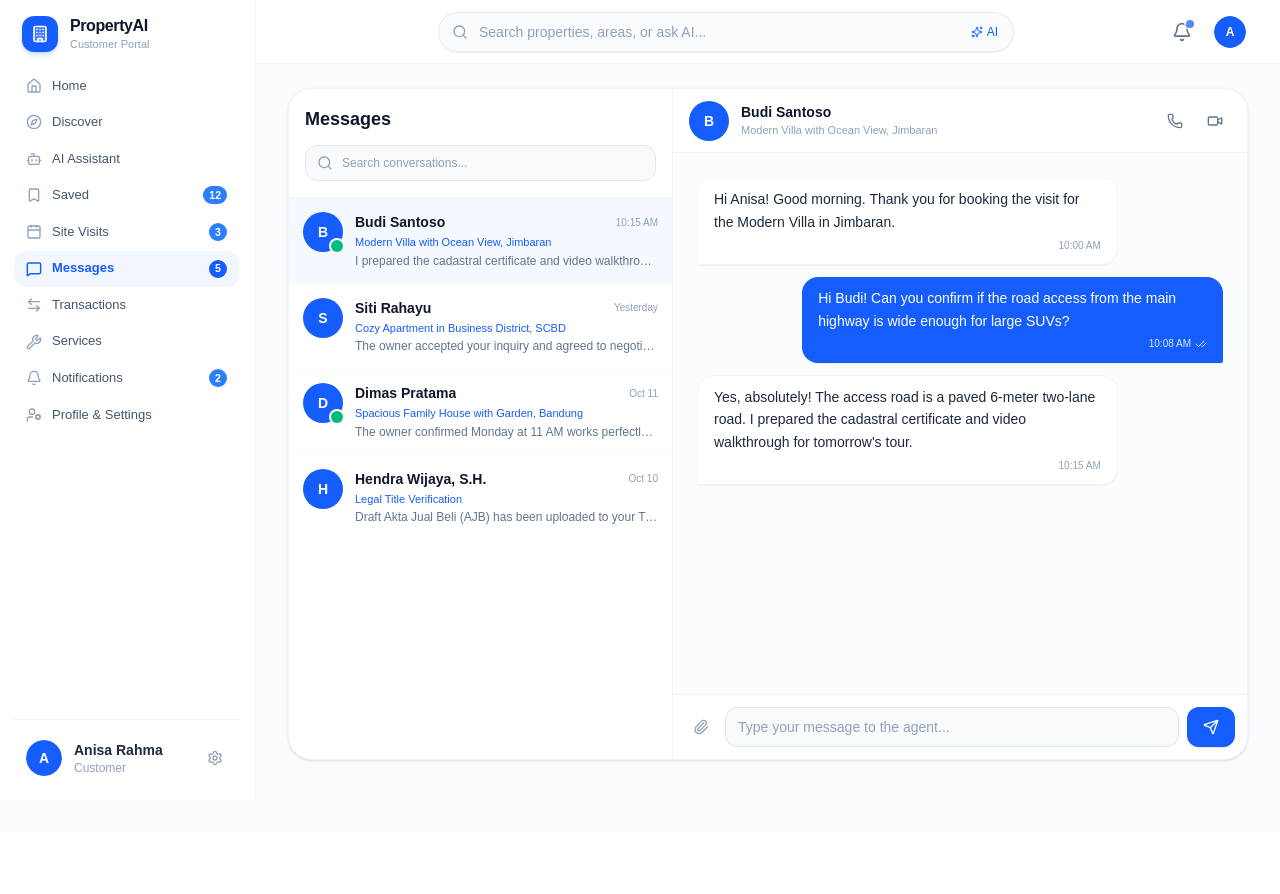
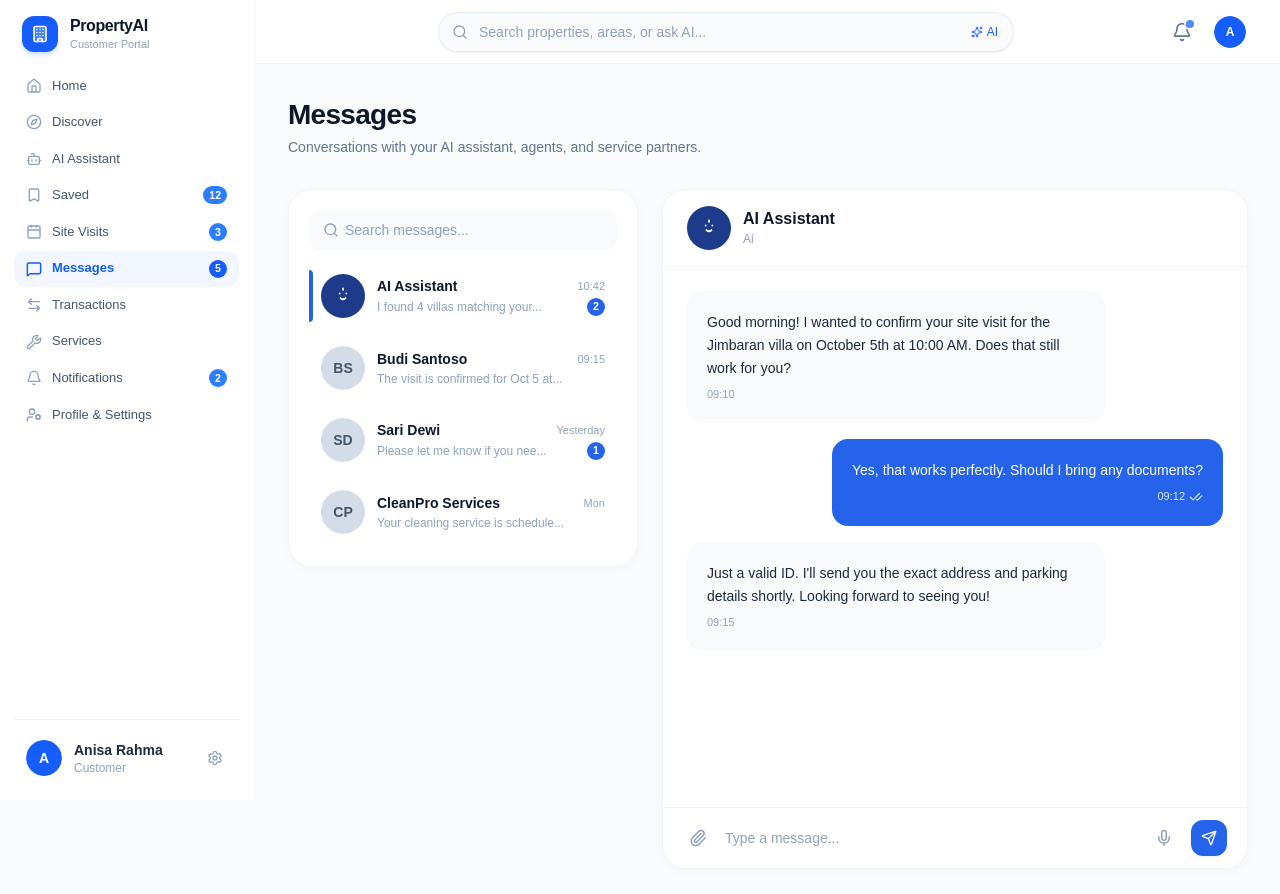
Before and after one commit to shahidulshohid/kim18manu, a Next.js app: page /dashboard/customer/messages in a window 1280 px wide. Shown: the top 894 px of the page. Before the commit the page ends 832 px from the top, so only its background shows below. Built offline with nearby package versions, Linux system fonts and the light colour scheme.

Commit message:
feat: add MessagesView component with conversational UI and AI chat support

```diff
--- a/components/dashboard/customer/views/MessagesView.tsx
+++ b/components/dashboard/customer/views/MessagesView.tsx
@@ -1,185 +1,350 @@
 "use client";
 
-import React, { useState, useRef } from "react";
+import React, { useState, useRef, useEffect } from "react";
 import {
   Search,
+  Paperclip,
+  Mic,
   Send,
-  Phone,
-  Video,
-  Paperclip,
+  ArrowLeft,
+  Sparkles,
   CheckCheck,
-  ArrowLeft,
 } from "lucide-react";
-import { Button } from "@/components/ui/button";
 import { cn } from "@/lib/utils";
 
-interface Conversation {
+export interface ConversationItem {
   id: string;
   name: string;
+  subtitle: string;
   role: string;
-  property: string;
+  avatarText?: string;
+  isAi?: boolean;
+  time: string;
   lastMessage: string;
+  unreadCount?: number;
+}
+
+export interface ChatMessage {
+  id: string;
+  sender: "them" | "me";
+  text: string;
   time: string;
-  unread: number;
-  avatar: string;
-  online: boolean;
+}
+
+const INITIAL_CONVERSATIONS: ConversationItem[] = [
+  {
+    id: "conv-1",
+    name: "AI Assistant",
+    subtitle: "Ai",
+    role: "AI Real Estate Assistant",
+    isAi: true,
+    time: "10:42",
+    lastMessage: "I found 4 villas matching your...",
+    unreadCount: 2,
+  },
+  {
+    id: "conv-2",
+    name: "Budi Santoso",
+    subtitle: "Property Specialist",
+    role: "Senior Broker",
+    avatarText: "BS",
+    time: "09:15",
+    lastMessage: "The visit is confirmed for Oct 5 at...",
+  },
+  {
+    id: "conv-3",
+    name: "Sari Dewi",
+    subtitle: "Luxury Condo Advisor",
+    role: "SCBD Advisor",
+    avatarText: "SD",
+    time: "Yesterday",
+    lastMessage: "Please let me know if you nee...",
+    unreadCount: 1,
+  },
+  {
+    id: "conv-4",
+    name: "CleanPro Services",
+    subtitle: "Service Partner",
+    role: "Home Maintenance",
+    avatarText: "CP",
+    time: "Mon",
+    lastMessage: "Your cleaning service is schedule...",
+  },
+];
+
+const INITIAL_MESSAGES: Record<string, ChatMessage[]> = {
+  "conv-1": [
+    {
+      id: "msg-1",
+      sender: "them",
+      text: "Good morning! I wanted to confirm your site visit for the Jimbaran villa on October 5th at 10:00 AM. Does that still work for you?",
+      time: "09:10",
+    },
+    {
+      id: "msg-2",
+      sender: "me",
+      text: "Yes, that works perfectly. Should I bring any documents?",
+      time: "09:12",
+    },
+    {
+      id: "msg-3",
+      sender: "them",
+      text: "Just a valid ID. I'll send you the exact address and parking details shortly. Looking forward to seeing you!",
+      time: "09:15",
+    },
+  ],
+  "conv-2": [
+    {
+      id: "b-1",
+      sender: "them",
+      text: "Hello Anisa, Budi Santoso here. The visit is confirmed for Oct 5 at 10:00 WIB for Modern Villa with Ocean View.",
+      time: "09:15",
+    },
+    {
+      id: "b-2",
+      sender: "me",
+      text: "Thank you Budi! Is there private parking available at the property?",
+      time: "09:18",
+    },
+    {
+      id: "b-3",
+      sender: "them",
+      text: "Yes, there is an enclosed 2-car garage plus ample guest driveway parking.",
+      time: "09:20",
+    },
+  ],
+  "conv-3": [
+    {
+      id: "s-1",
+      sender: "them",
+      text: "Hi Anisa, following up on your SCBD apartment tour.",
+      time: "Yesterday",
+    },
+    {
+      id: "s-2",
+      sender: "them",
+      text: "Please let me know if you need floorplans or building amenity brochures.",
+      time: "Yesterday",
+    },
+  ],
+  "conv-4": [
+    {
+      id: "c-1",
+      sender: "them",
+      text: "Good day! Your cleaning service is scheduled for next Monday at 09:00 WIB.",
+      time: "Mon",
+    },
+    {
+      id: "c-2",
+      sender: "me",
+      text: "Confirmed, thank you CleanPro team!",
+      time: "Mon",
+    },
+  ],
+};
+
+// Cute AI Avatar matching the screenshot dark-blue circle with white sparkles/smile icon
+function AiAvatar({ className }: { className?: string }) {
+  return (
+    <div
+      className={cn(
+        "h-10 w-10 sm:h-11 sm:w-11 rounded-full bg-[#1e3a8a] text-white flex items-center justify-center shrink-0 shadow-xs",
+        className
+      )}
+    >
+      <svg
+        viewBox="0 0 24 24"
+        fill="none"
+        stroke="currentColor"
+        strokeWidth="2.2"
+        strokeLinecap="round"
+        strokeLinejoin="round"
+        className="h-5 w-5 text-white"
+      >
+        <path d="M8 9h.01" />
+        <path d="M16 9h.01" />
+        <path d="M9 14.5c1.8 1.8 4.2 1.8 6 0" />
+        <path d="M12 3v1.5" />
+      </svg>
+    </div>
+  );
 }
 
 export default function MessagesView() {
-  const [conversations] = useState<Conversation[]>([
-    {
-      id: "c-1",
-      name: "Budi Santoso",
-      role: "Property Specialist",
-      property: "Modern Villa with Ocean View, Jimbaran",
-      lastMessage: "I prepared the cadastral certificate and video walkthrough for tomorrow's tour.",
-      time: "10:15 AM",
-      unread: 1,
-      avatar: "B",
-      online: true,
-    },
-    {
-      id: "c-2",
-      name: "Siti Rahayu",
-      role: "Luxury Condo Advisor",
-      property: "Cozy Apartment in Business District, SCBD",
-      lastMessage: "The owner accepted your inquiry and agreed to negotiate on the furnishing package.",
-      time: "Yesterday",
-      unread: 2,
-      avatar: "S",
-      online: false,
-    },
-    {
-      id: "c-3",
-      name: "Dimas Pratama",
-      role: "Residential Consultant",
-      property: "Spacious Family House with Garden, Bandung",
-      lastMessage: "The owner confirmed Monday at 11 AM works perfectly for your site visit.",
-      time: "Oct 11",
-      unread: 1,
-      avatar: "D",
-      online: true,
-    },
-    {
-      id: "c-4",
-      name: "Hendra Wijaya, S.H.",
-      role: "PPAT / Notary Partner",
-      property: "Legal Title Verification",
-      lastMessage: "Draft Akta Jual Beli (AJB) has been uploaded to your Transactions portal.",
-      time: "Oct 10",
-      unread: 1,
-      avatar: "H",
-      online: false,
-    },
-  ]);
+  const [conversations, setConversations] = useState<ConversationItem[]>(INITIAL_CONVERSATIONS);
+  const [activeId, setActiveId] = useState<string>("conv-1");
+  const [searchQuery, setSearchQuery] = useState("");
+  const [messages, setMessages] = useState<Record<string, ChatMessage[]>>(INITIAL_MESSAGES);
+  const [inputText, setInputText] = useState("");
+  const messagesEndRef = useRef<HTMLDivElement>(null);
 
-  const [selectedId, setSelectedId] = useState("c-1");
-  const [messages, setMessages] = useState<
-    Record<string, { id: string; sender: "them" | "me"; text: string; time: string }[]>
-  >({
-    "c-1": [
-      {
-        id: "m1",
-        sender: "them",
-        text: "Hi Anisa! Good morning. Thank you for booking the visit for the Modern Villa in Jimbaran.",
-        time: "10:00 AM",
-      },
-      {
-        id: "m2",
-        sender: "me",
-        text: "Hi Budi! Can you confirm if the road access from the main highway is wide enough for large SUVs?",
-        time: "10:08 AM",
-      },
-      {
-        id: "m3",
-        sender: "them",
-        text: "Yes, absolutely! The access road is a paved 6-meter two-lane road. I prepared the cadastral certificate and video walkthrough for tomorrow's tour.",
-        time: "10:15 AM",
-      },
-    ],
-  });
+  const activeConversation =
+    conversations.find((c) => c.id === activeId) || conversations[0];
 
-  const [inputMsg, setInputMsg] = useState("");
-  const activeConversation = conversations.find((c) => c.id === selectedId) || conversations[0];
-  const msgIdCounter = useRef(100);
+  const currentChatMessages = messages[activeId] || [];
 
-  const handleSend = () => {
-    if (!inputMsg.trim()) return;
-    msgIdCounter.current += 1;
-    const newMsg = {
-      id: `msg-${msgIdCounter.current}`,
-      sender: "me" as const,
-      text: inputMsg,
-      time: "Just now",
+  const scrollToBottom = () => {
+    messagesEndRef.current?.scrollIntoView({ behavior: "smooth" });
+  };
+
+  useEffect(() => {
+    scrollToBottom();
+  }, [activeId, currentChatMessages.length]);
+
+  const handleSelectConversation = (id: string) => {
+    setActiveId(id);
+    // Mark as read
+    setConversations((prev) =>
+      prev.map((c) => (c.id === id ? { ...c, unreadCount: undefined } : c))
+    );
+  };
+
+  const handleSendMessage = (e: React.FormEvent) => {
+    e.preventDefault();
+    if (!inputText.trim()) return;
+
+    const now = new Date();
+    const timeStr = `${String(now.getHours()).padStart(2, "0")}:${String(
+      now.getMinutes()
+    ).padStart(2, "0")}`;
+
+    const newMsg: ChatMessage = {
+      id: `msg-${Date.now()}`,
+      sender: "me",
+      text: inputText.trim(),
+      time: timeStr,
     };
 
     setMessages((prev) => ({
       ...prev,
-      [selectedId]: [...(prev[selectedId] || []), newMsg],
+      [activeId]: [...(prev[activeId] || []), newMsg],
     }));
-    setInputMsg("");
+
+    // Update snippet in conversation list
+    setConversations((prev) =>
+      prev.map((c) =>
+        c.id === activeId
+          ? {
+              ...c,
+              lastMessage: inputText.trim(),
+              time: timeStr,
+            }
+          : c
+      )
+    );
+
+    const sentText = inputText.trim();
+    setInputText("");
+
+    // If chatting with AI, provide a smart quick response
+    if (activeConversation.isAi) {
+      setTimeout(() => {
+        const replyMsg: ChatMessage = {
+          id: `reply-${Date.now()}`,
+          sender: "them",
+          text: `Got it! I've noted that down: "${sentText}". I'm here to help coordinate your visits and property searches.`,
+          time: timeStr,
+        };
+        setMessages((prev) => ({
+          ...prev,
+          [activeId]: [...(prev[activeId] || []), replyMsg],
+        }));
+      }, 1000);
+    }
   };
 
+  const filteredConversations = conversations.filter(
+    (c) =>
+      c.name.toLowerCase().includes(searchQuery.toLowerCase()) ||
+      c.lastMessage.toLowerCase().includes(searchQuery.toLowerCase())
+  );
+
   return (
-    <div className="w-full max-w-full overflow-x-hidden min-w-0 py-4 sm:py-6 px-3 sm:px-6 lg:px-[32px] h-[calc(100vh-80px)] flex flex-col">
-      <div className="rounded-2xl sm:rounded-3xl border border-slate-100 bg-white shadow-sm flex-1 flex overflow-hidden min-w-0">
-        {/* Left: Conversations List */}
+    <div className="w-full max-w-full overflow-x-hidden min-w-0 py-6 sm:py-8 px-4 sm:px-6 lg:px-[32px]">
+      {/* 1. Header */}
+      <div className="mb-6 sm:mb-8">
+        <h1 className="text-2xl sm:text-[28px] font-bold text-slate-900 tracking-tight">
+          Messages
+        </h1>
+        <p className="text-sm text-slate-500 mt-1">
+          Conversations with your AI assistant, agents, and service partners.
+        </p>
+      </div>
+
+      {/* 2. Main Two-Panel Layout */}
+      <div className="flex flex-col lg:flex-row gap-5 sm:gap-6 items-start">
+        {/* Left Panel: Conversations List */}
         <div
           className={cn(
-            "w-full md:w-80 lg:w-96 border-r border-slate-100 flex flex-col bg-white min-w-0",
-            selectedId ? "hidden md:flex" : "flex"
+            "w-full lg:w-[350px] shrink-0 bg-white rounded-2xl sm:rounded-3xl border border-slate-100 shadow-[0_2px_12px_rgba(0,0,0,0.03)] p-4 sm:p-5 flex flex-col",
+            activeId ? "block" : "block"
           )}
         >
-          {/* Header */}
-          <div className="p-4 border-b border-slate-100">
-            <h2 className="text-lg font-bold text-slate-900 mb-3">Messages</h2>
-            <div className="relative">
-              <Search className="absolute left-3 top-1/2 -translate-y-1/2 h-4 w-4 text-slate-400" />
-              <input
-                type="text"
-                placeholder="Search conversations..."
-                className="w-full h-9 pl-9 pr-3 rounded-xl border border-slate-200 bg-slate-50 text-xs text-slate-800 placeholder:text-slate-400 focus:outline-none focus:border-blue-500"
-              />
-            </div>
+          {/* Search Box */}
+          <div className="relative mb-3">
+            <Search className="h-4 w-4 text-slate-400 absolute left-3.5 top-1/2 -translate-y-1/2 pointer-events-none" />
+            <input
+              type="text"
+              value={searchQuery}
+              onChange={(e) => setSearchQuery(e.target.value)}
+              placeholder="Search messages..."
+              className="w-full h-10 pl-9 pr-3.5 rounded-xl border-none bg-[#f8fafc] text-xs sm:text-sm text-slate-800 placeholder:text-slate-400 focus:outline-none focus:ring-1 focus:ring-blue-500 transition-all"
+            />
           </div>
 
-          {/* List */}
-          <div className="flex-1 overflow-y-auto divide-y divide-slate-50">
-            {conversations.map((conv) => {
-              const isSelected = conv.id === selectedId;
+          {/* Conversations Items */}
+          <div className="space-y-1">
+            {filteredConversations.map((conv) => {
+              const isSelected = conv.id === activeId;
+
               return (
                 <div
                   key={conv.id}
-                  onClick={() => setSelectedId(conv.id)}
+                  onClick={() => handleSelectConversation(conv.id)}
                   className={cn(
-                    "p-3.5 flex items-start gap-3 cursor-pointer transition-colors",
-                    isSelected ? "bg-blue-50/70" : "hover:bg-slate-50"
+                    "relative flex items-center gap-3 p-3 rounded-2xl cursor-pointer transition-all select-none",
+                    isSelected
+                      ? "bg-transparent"
+                      : "hover:bg-slate-50/80"
                   )}
                 >
-                  <div className="relative shrink-0">
-                    <div className="h-10 w-10 rounded-full bg-blue-600 text-white font-bold flex items-center justify-center text-sm">
-                      {conv.avatar}
+                  {/* Blue Left Indicator for Active Conversation */}
+                  {isSelected && (
+                    <span className="absolute left-0 top-2 bottom-2 w-1 bg-[#2563eb] rounded-r-full" />
+                  )}
+
+                  {/* Avatar */}
+                  {conv.isAi ? (
+                    <AiAvatar />
+                  ) : (
+                    <div className="h-10 w-10 sm:h-11 sm:w-11 rounded-full bg-slate-300/80 text-slate-600 font-bold flex items-center justify-center text-xs sm:text-sm shrink-0">
+                      {conv.avatarText}
                     </div>
-                    {conv.online && (
-                      <span className="absolute bottom-0 right-0 h-3 w-3 rounded-full bg-emerald-500 ring-2 ring-white" />
-                    )}
-                  </div>
+                  )}
 
+                  {/* Content */}
                   <div className="flex-1 min-w-0">
-                    <div className="flex items-center justify-between">
-                      <span className="font-bold text-xs sm:text-sm text-slate-900 truncate">
+                    <div className="flex items-center justify-between gap-1">
+                      <span className="text-xs sm:text-sm font-bold text-slate-900 truncate">
                         {conv.name}
                       </span>
-                      <span className="text-[10px] text-slate-400 shrink-0">{conv.time}</span>
+                      <span className="text-[11px] text-slate-400 shrink-0">
+                        {conv.time}
+                      </span>
                     </div>
 
-                    <p className="text-[11px] text-blue-600 font-medium truncate mt-0.5">
-                      {conv.property}
-                    </p>
+                    <div className="flex items-center justify-between gap-2 mt-0.5">
+                      <p className="text-xs text-slate-400 truncate">
+                        {conv.lastMessage}
+                      </p>
 
-                    <p className="text-xs text-slate-500 truncate mt-0.5 font-normal">
-                      {conv.lastMessage}
-                    </p>
+                      {/* Unread badge */}
+                      {conv.unreadCount !== undefined && conv.unreadCount > 0 && (
+                        <span className="flex h-4.5 min-w-4.5 items-center justify-center rounded-full bg-[#2563eb] text-white text-[10.5px] font-bold px-1 shrink-0">
+                          {conv.unreadCount}
+                        </span>
+                      )}
+                    </div>
                   </div>
                 </div>
               );
@@ -187,107 +352,106 @@ export default function MessagesView() {
           </div>
         </div>
 
-        {/* Right: Active Chat Window */}
-        <div
-          className={cn(
-            "flex-1 flex flex-col bg-slate-50/50",
-            !selectedId ? "hidden md:flex" : "flex"
-          )}
-        >
-          {/* Active Chat Header */}
-          <div className="h-16 px-4 bg-white border-b border-slate-100 flex items-center justify-between">
-            <div className="flex items-center gap-3">
-              <button
-                onClick={() => setSelectedId("")}
-                className="md:hidden p-1.5 rounded-lg text-slate-500 hover:bg-slate-100"
-              >
-                <ArrowLeft className="h-5 w-5" />
-              </button>
+        {/* Right Panel: Active Chat Window */}
+        <div className="flex-1 w-full bg-white rounded-2xl sm:rounded-3xl border border-slate-100 shadow-[0_2px_12px_rgba(0,0,0,0.03)] flex flex-col h-[640px] sm:h-[680px] overflow-hidden min-w-0">
+          {/* Chat Header */}
+          <div className="px-5 sm:px-6 py-4 border-b border-slate-100 flex items-center justify-between gap-3 shrink-0">
+            <div className="flex items-center gap-3 min-w-0">
+              {activeConversation.isAi ? (
+                <AiAvatar />
+              ) : (
+                <div className="h-10 w-10 rounded-full bg-slate-300/80 text-slate-600 font-bold flex items-center justify-center text-sm shrink-0">
+                  {activeConversation.avatarText}
+                </div>
+              )}
 
-              <div className="h-10 w-10 rounded-full bg-blue-600 text-white font-bold flex items-center justify-center text-sm shrink-0">
-                {activeConversation.avatar}
-              </div>
-
-              <div className="min-w-0 flex-1">
-                <h3 className="font-bold text-sm text-slate-900 leading-snug truncate">
+              <div className="min-w-0">
+                <h3 className="text-sm sm:text-base font-bold text-slate-900 leading-tight truncate">
                   {activeConversation.name}
                 </h3>
-                <p className="text-[11px] text-slate-400 font-medium truncate">
-                  {activeConversation.property}
+                <p className="text-xs text-slate-400 mt-0.5 font-normal">
+                  {activeConversation.subtitle}
                 </p>
               </div>
             </div>
-
-            <div className="flex items-center gap-1 sm:gap-2 shrink-0">
-              <button className="p-2 rounded-xl text-slate-500 hover:text-blue-600 hover:bg-slate-50 cursor-pointer">
-                <Phone className="h-4 w-4" />
-              </button>
-              <button className="p-2 rounded-xl text-slate-500 hover:text-blue-600 hover:bg-slate-50 cursor-pointer">
-                <Video className="h-4 w-4" />
-              </button>
-            </div>
           </div>
 
-          {/* Messages Scroll Area */}
-          <div className="flex-1 overflow-y-auto p-4 sm:p-6 space-y-3">
-            {(messages[selectedId] || []).map((m) => (
-              <div
-                key={m.id}
-                className={cn("flex flex-col", m.sender === "me" ? "items-end" : "items-start")}
-              >
+          {/* Chat Messages Body */}
+          <div className="flex-1 overflow-y-auto p-5 sm:p-6 space-y-4">
+            {currentChatMessages.map((msg) => {
+              const isMe = msg.sender === "me";
+
+              return (
                 <div
-                  className={cn(
-                    "max-w-[85%] sm:max-w-[80%] rounded-2xl px-4 py-2.5 text-xs sm:text-sm leading-relaxed shadow-2xs break-words",
-                    m.sender === "me"
-                      ? "bg-blue-600 text-white rounded-br-xs"
-                      : "bg-white border border-slate-100 text-slate-800 rounded-bl-xs"
-                  )}
+                  key={msg.id}
+                  className={cn("flex flex-col", isMe ? "items-end" : "items-start")}
                 >
-                  <p>{m.text}</p>
                   <div
                     className={cn(
-                      "flex items-center justify-end gap-1 text-[10px] mt-1",
-                      m.sender === "me" ? "text-blue-100" : "text-slate-400"
+                      "rounded-2xl p-4 sm:p-5 max-w-[85%] sm:max-w-[78%] text-xs sm:text-sm leading-relaxed break-words",
+                      isMe
+                        ? "bg-[#2563eb] text-white"
+                        : "bg-[#f8fafc] text-slate-800"
                     )}
                   >
-                    <span>{m.time}</span>
-                    {m.sender === "me" && <CheckCheck className="h-3 w-3" />}
+                    <p>{msg.text}</p>
+                    <div
+                      className={cn(
+                        "text-[11px] mt-1.5 flex items-center gap-1",
+                        isMe ? "text-blue-100 justify-end" : "text-slate-400 justify-start"
+                      )}
+                    >
+                      <span>{msg.time}</span>
+                      {isMe && <CheckCheck className="h-3.5 w-3.5" />}
+                    </div>
                   </div>
                 </div>
-              </div>
-            ))}
+              );
+            })}
+            <div ref={messagesEndRef} />
           </div>
 
-          {/* Chat Input */}
-          <div className="p-3 bg-white border-t border-slate-100">
+          {/* Chat Input Bar matching screenshot */}
+          <div className="px-4 sm:px-5 py-3 border-t border-slate-100 bg-white">
             <form
-              onSubmit={(e) => {
-                e.preventDefault();
-                handleSend();
-              }}
-              className="flex items-center gap-2"
+              onSubmit={handleSendMessage}
+              className="flex items-center gap-2 sm:gap-3"
             >
+              {/* Attachment Icon */}
               <button
                 type="button"
-                className="p-2 text-slate-400 hover:text-slate-600 rounded-xl hover:bg-slate-100 transition-colors shrink-0 cursor-pointer"
+                className="p-1.5 text-slate-400 hover:text-slate-600 transition-colors cursor-pointer shrink-0"
+                aria-label="Attach file"
               >
-                <Paperclip className="h-4 w-4" />
+                <Paperclip className="h-4.5 w-4.5" />
               </button>
 
+              {/* Text Input */}
               <input
                 type="text"
-                value={inputMsg}
-                onChange={(e) => setInputMsg(e.target.value)}
-                placeholder="Type your message to the agent..."
-                className="flex-1 min-w-0 h-10 px-3 rounded-xl border border-slate-200 bg-slate-50 text-xs sm:text-sm text-slate-800 placeholder:text-slate-400 focus:outline-none focus:border-blue-500"
+                value={inputText}
+                onChange={(e) => setInputText(e.target.value)}
+                placeholder="Type a message..."
+                className="flex-1 min-w-0 text-xs sm:text-sm text-slate-800 placeholder:text-slate-400 bg-transparent focus:outline-none"
               />
 
-              <Button
+              {/* Microphone Icon */}
+              <button
+                type="button"
+                className="p-1.5 text-slate-400 hover:text-slate-600 transition-colors cursor-pointer shrink-0"
+                aria-label="Voice input"
+              >
+                <Mic className="h-4.5 w-4.5" />
+              </button>
+
+              {/* Send Button */}
+              <button
                 type="submit"
-                className="h-10 px-3.5 sm:px-4 rounded-xl bg-blue-600 hover:bg-blue-700 text-white shrink-0 cursor-pointer"
+                className="h-9 w-9 rounded-xl bg-[#2563eb] hover:bg-blue-700 text-white flex items-center justify-center shrink-0 shadow-xs transition-all active:scale-95 cursor-pointer"
+                aria-label="Send message"
               >
                 <Send className="h-4 w-4" />
-              </Button>
+              </button>
             </form>
           </div>
         </div>
```
